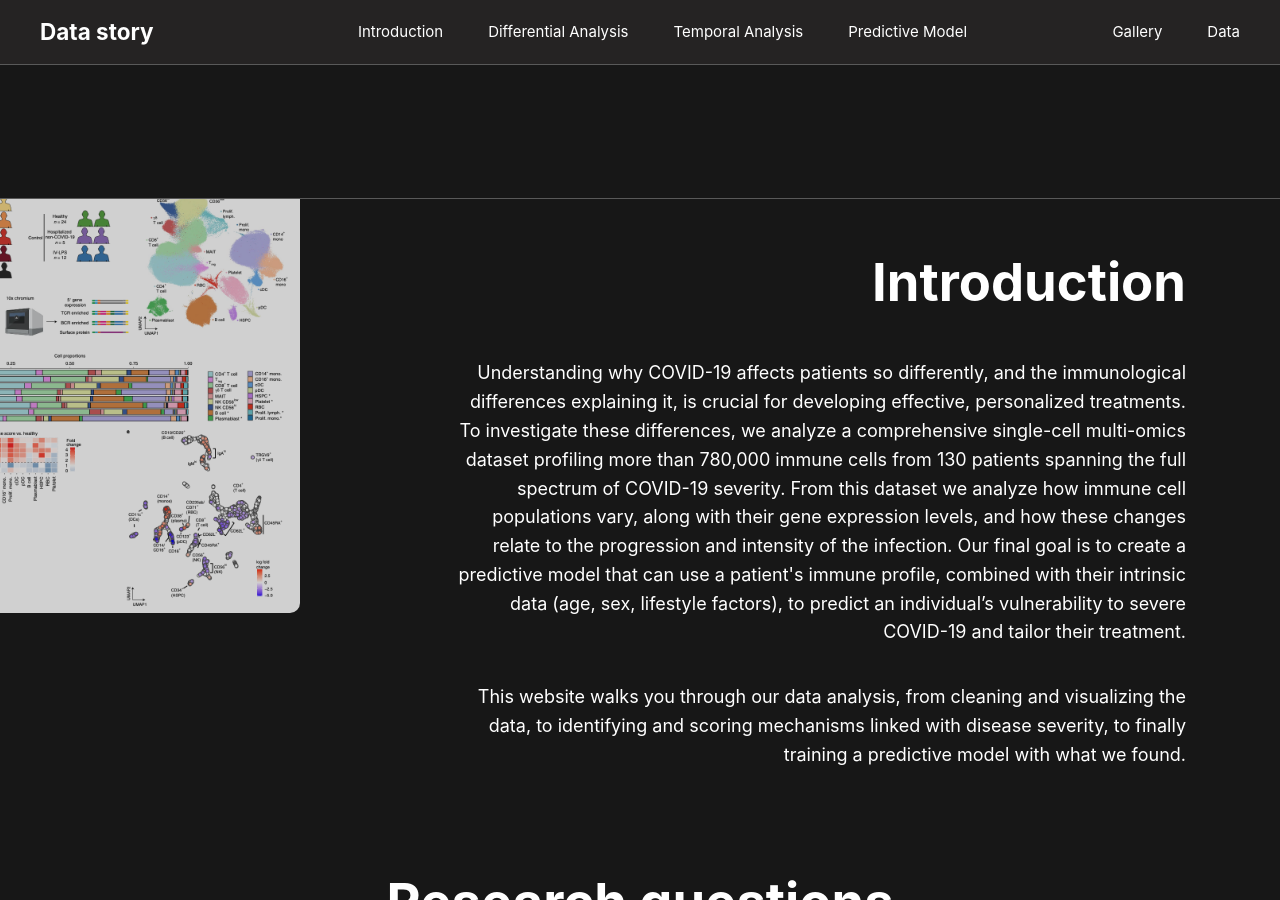
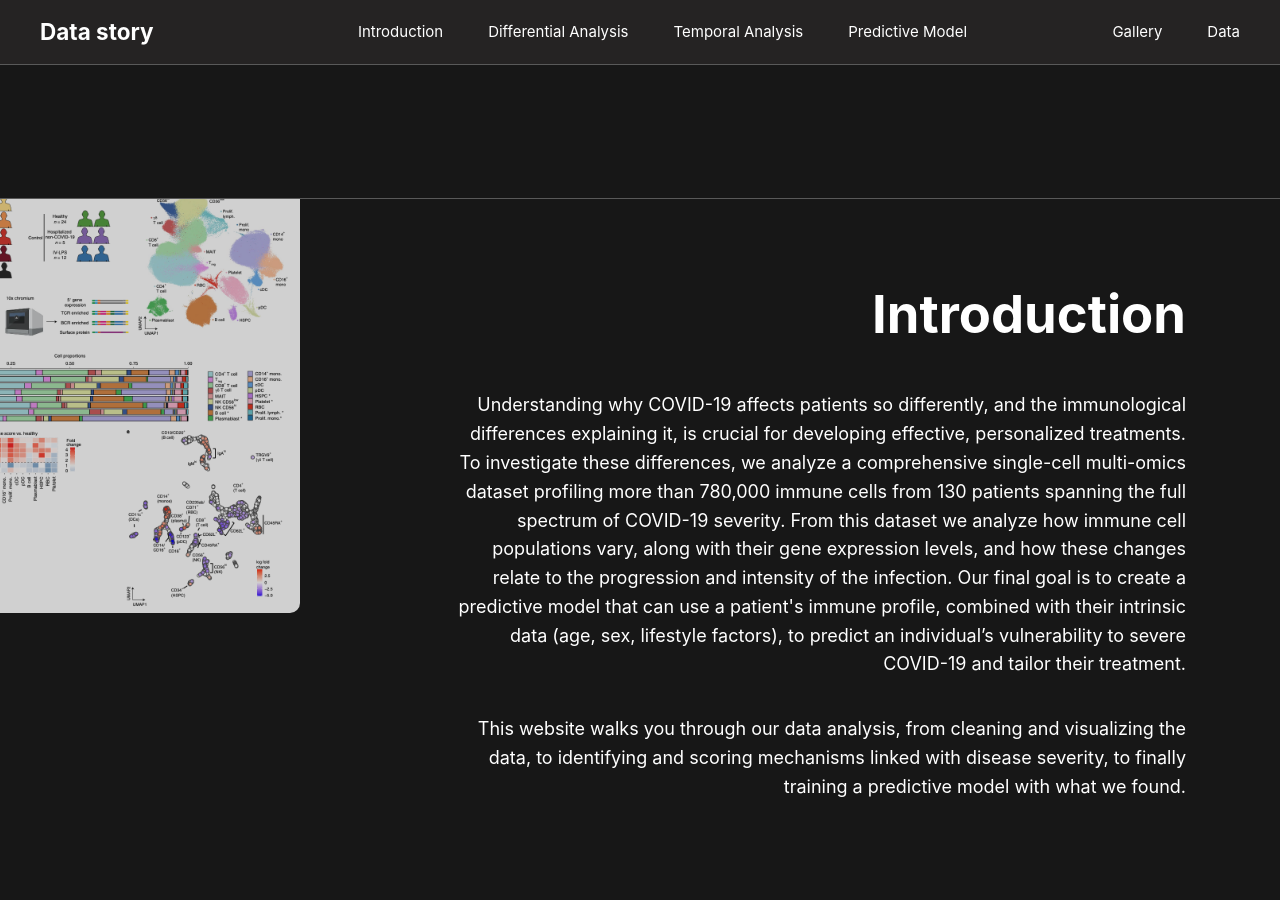
Before and after one commit to matteojourdan/data-story-new, a Jekyll site: the page built from index.html, in a window 1280 px wide and 900 px high, scrolled down 766 px. Built offline with Jekyll 4.4.1, drawn with Linux system fonts in a browser that asks for light colours.

```diff
--- a/assets/css/styles.css
+++ b/assets/css/styles.css
@@ -256,6 +256,7 @@
     justify-content: right;
     align-items: end;
     width: 100%;
+    padding-top: 32px;
     max-width: 1186px;
     overflow: hidden;
     color: white;
```
Also changed, not shown: assets/js/onset_hist.js (added), 2 other files.
